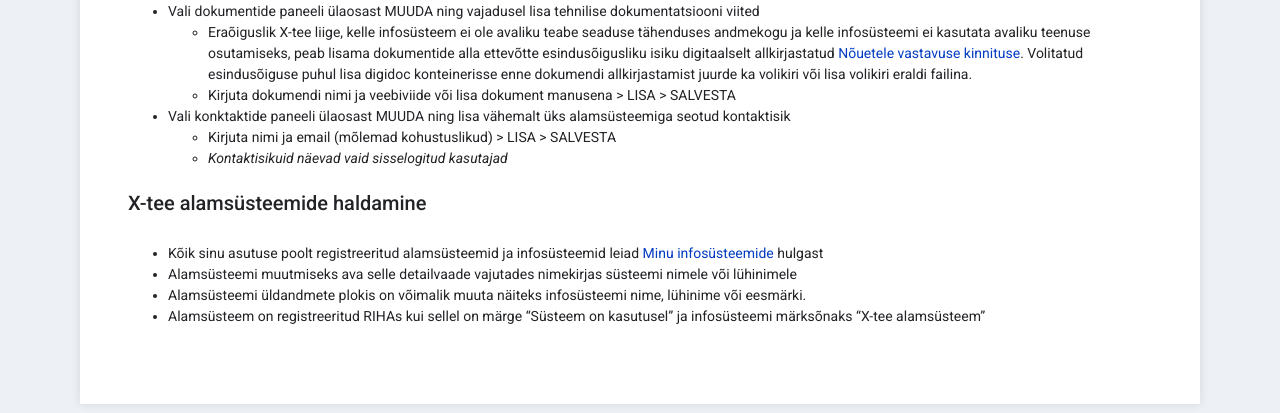
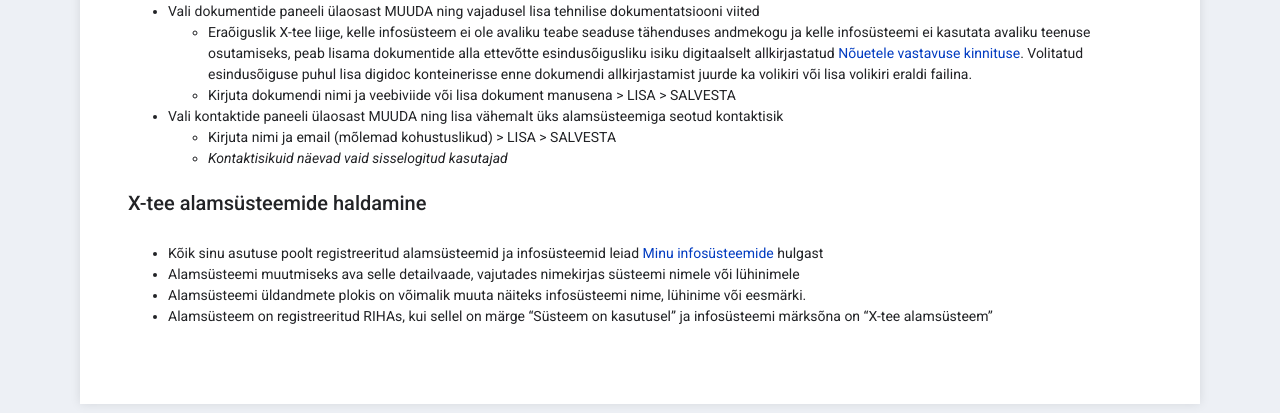
Before and after one commit to e-gov/RIHA-Help, a Jekyll site: the page built from docs/X-tee-alamsysteem.md, in a window 1280 px wide. Shown: the part 1333-1746 px from the top of the page. Built offline with Jekyll 4.4.1, drawn with Linux system fonts in a browser that asks for light colours.

Commit message:
Update X-tee-alamsysteem.md

```diff
--- a/docs/X-tee-alamsysteem.md
+++ b/docs/X-tee-alamsysteem.md
@@ -33,13 +33,13 @@ Pärast salvestamist avaneb loodud alamsüsteemi detailvaade
 - Vali dokumentide paneeli ülaosast MUUDA ning vajadusel lisa tehnilise dokumentatsiooni viited
   - Eraõiguslik X-tee liige, kelle infosüsteem ei ole avaliku teabe seaduse tähenduses andmekogu ja kelle infosüsteemi ei kasutata avaliku teenuse osutamiseks, peab lisama dokumentide alla ettevõtte esindusõigusliku isiku digitaalselt allkirjastatud [Nõuetele vastavuse kinnituse](https://www.ria.ee/public/x_tee/xtee_nouetele_vastavus_kinnitus.pdf). Volitatud esindusõiguse puhul lisa digidoc konteinerisse enne dokumendi allkirjastamist juurde ka volikiri või lisa volikiri eraldi failina.
   - Kirjuta dokumendi nimi ja veebiviide või lisa dokument manusena > LISA > SALVESTA
-- Vali konktaktide paneeli ülaosast MUUDA ning lisa vähemalt üks alamsüsteemiga seotud kontaktisik
+- Vali kontaktide paneeli ülaosast MUUDA ning lisa vähemalt üks alamsüsteemiga seotud kontaktisik
   - Kirjuta nimi ja email (mõlemad kohustuslikud) > LISA > SALVESTA
   - _Kontaktisikuid näevad vaid sisselogitud kasutajad_
 
 ### X-tee alamsüsteemide haldamine
 
 - Kõik sinu asutuse poolt registreeritud alamsüsteemid ja infosüsteemid leiad [Minu infosüsteemide](https://www.riha.ee/Kirjelda) hulgast
-- Alamsüsteemi muutmiseks ava selle detailvaade vajutades nimekirjas süsteemi nimele või lühinimele
+- Alamsüsteemi muutmiseks ava selle detailvaade, vajutades nimekirjas süsteemi nimele või lühinimele
 - Alamsüsteemi üldandmete plokis on võimalik muuta näiteks infosüsteemi nime, lühinime või eesmärki.
-- Alamsüsteem on registreeritud RIHAs kui sellel on märge "Süsteem on kasutusel" ja infosüsteemi märksõnaks "X-tee alamsüsteem"
+- Alamsüsteem on registreeritud RIHAs, kui sellel on märge "Süsteem on kasutusel" ja infosüsteemi märksõna on "X-tee alamsüsteem"
```
